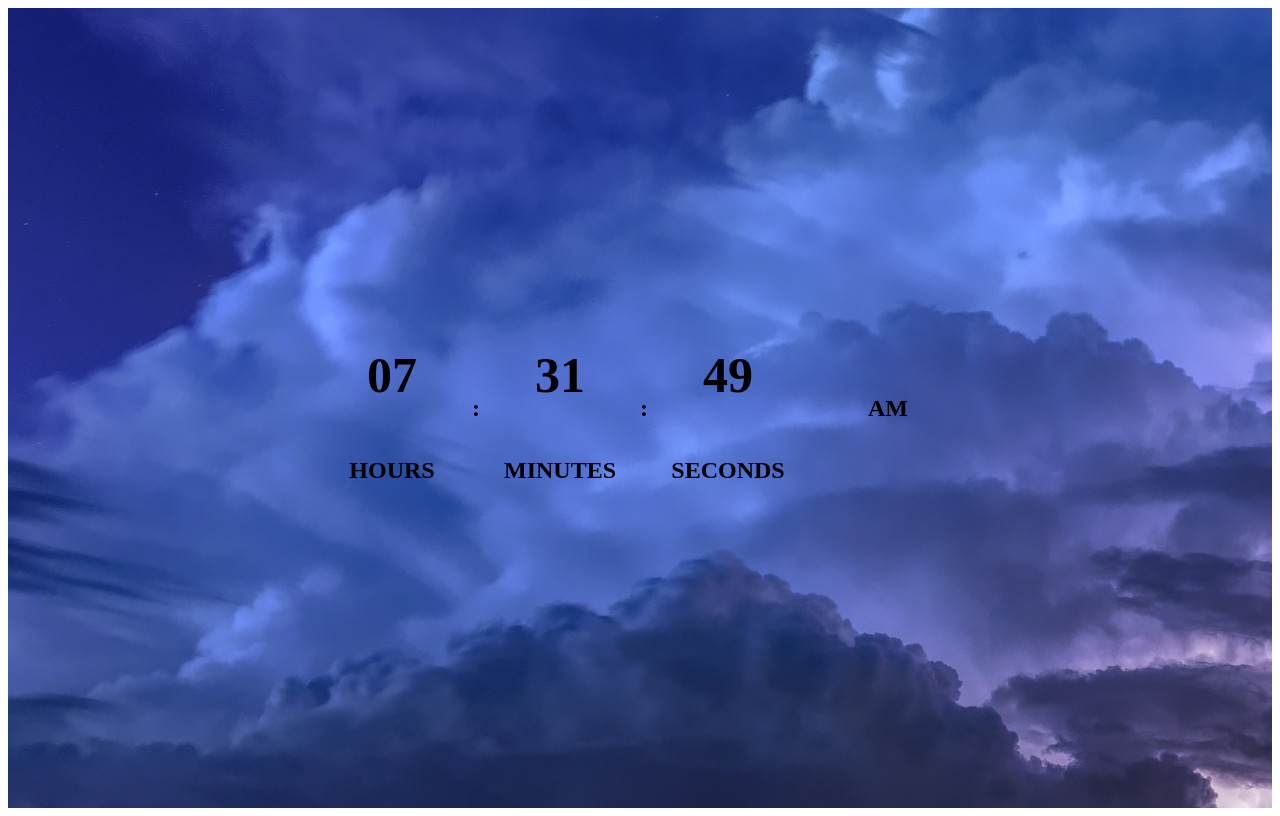
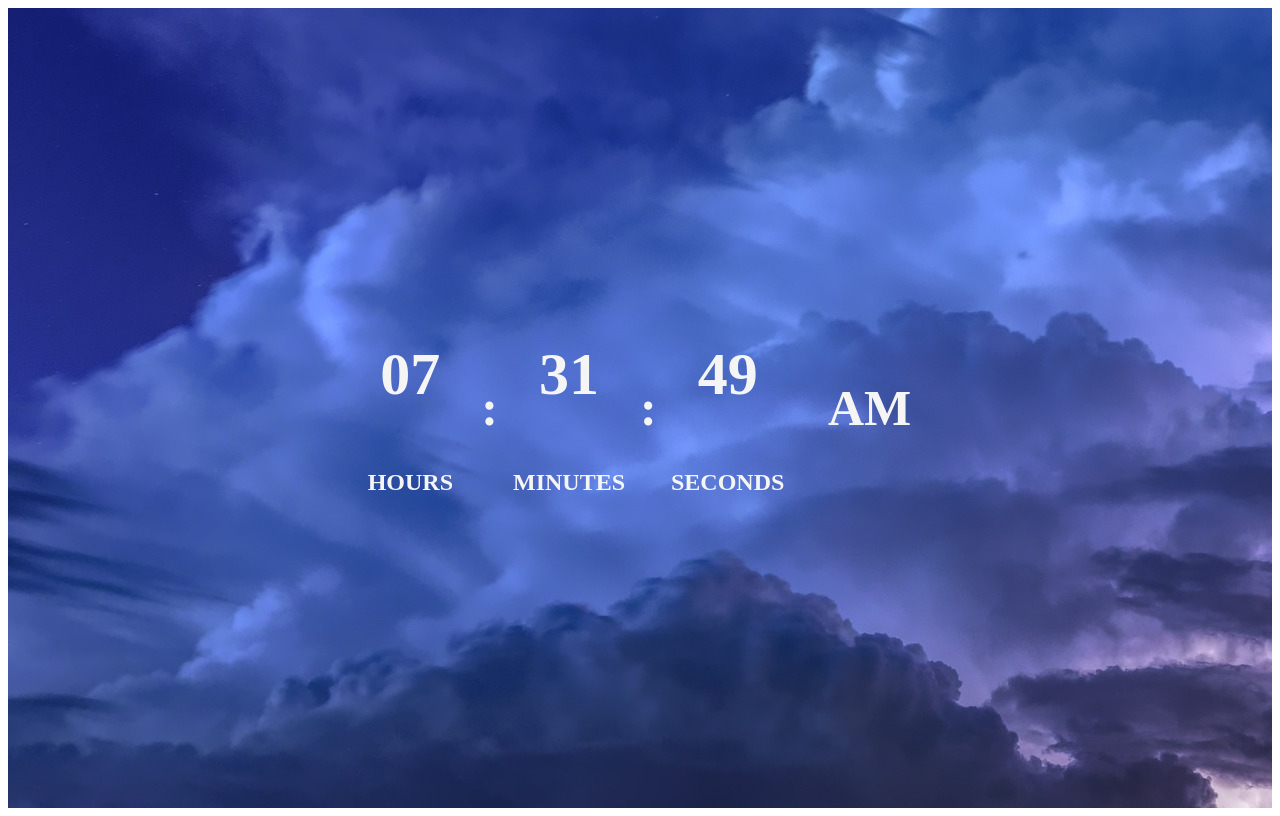
Before and after one commit to BhargavSonagra/Digital-Clock, a plain HTML site: page index.html in a window 1280 px wide. Drawn offline with Linux system fonts and the light colour scheme.

Commit message:
Update style.css

```diff
--- a/style.css
+++ b/style.css
@@ -8,11 +8,15 @@
     display: flex;
     align-items: center;
     justify-content: center;
+    color: whitesmoke;
 }
-
+.colun{
+    font-size: 50px;
+}
 #clock div{
-    width: 150px;
-    margin: 5px;
+    /* border: 2px solid red; */
+    width: 140px;
+    margin: 1px;
     display: flex;
     flex-direction: column;
     align-items: center;
@@ -20,7 +24,10 @@
 }
 
 #clock h1{
-    font-size: 50px;
-    width: 100%;
+    font-size: 60px;
+    width: 90%;
     text-align:center;
 }
+#ampm{
+    font-size: 50px;
+}
```
